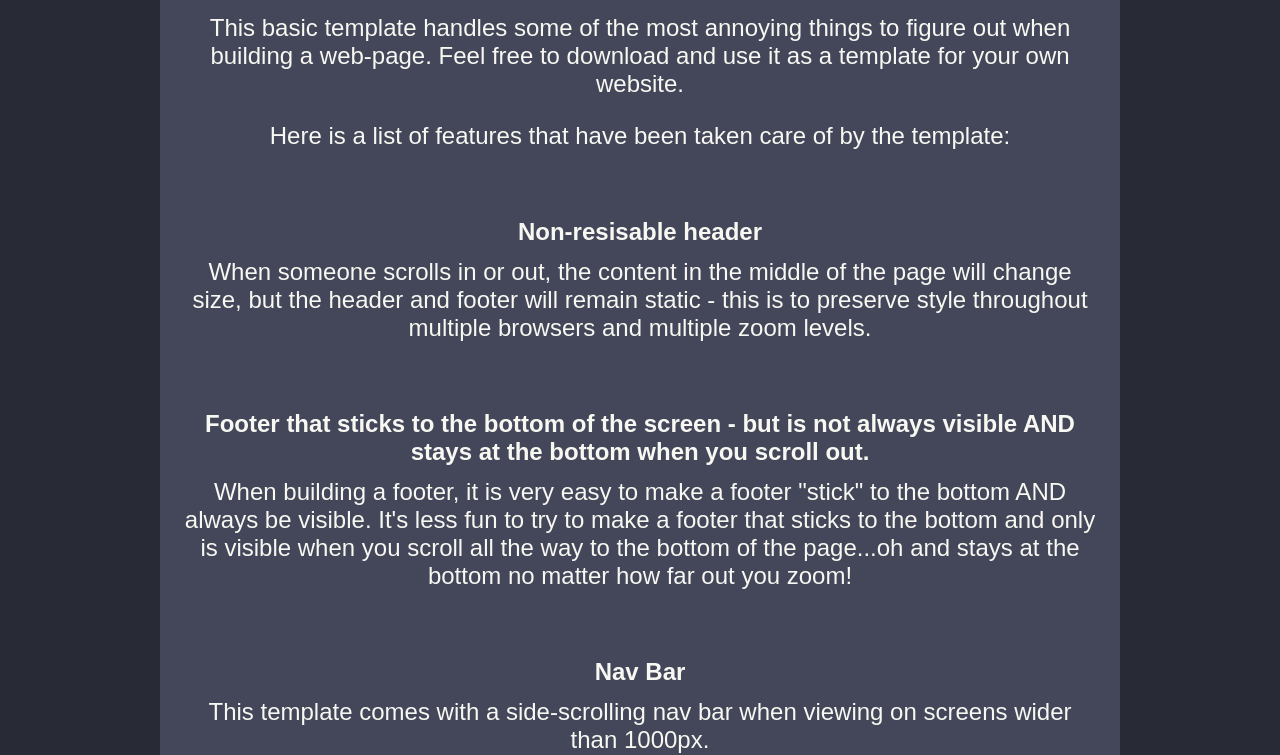
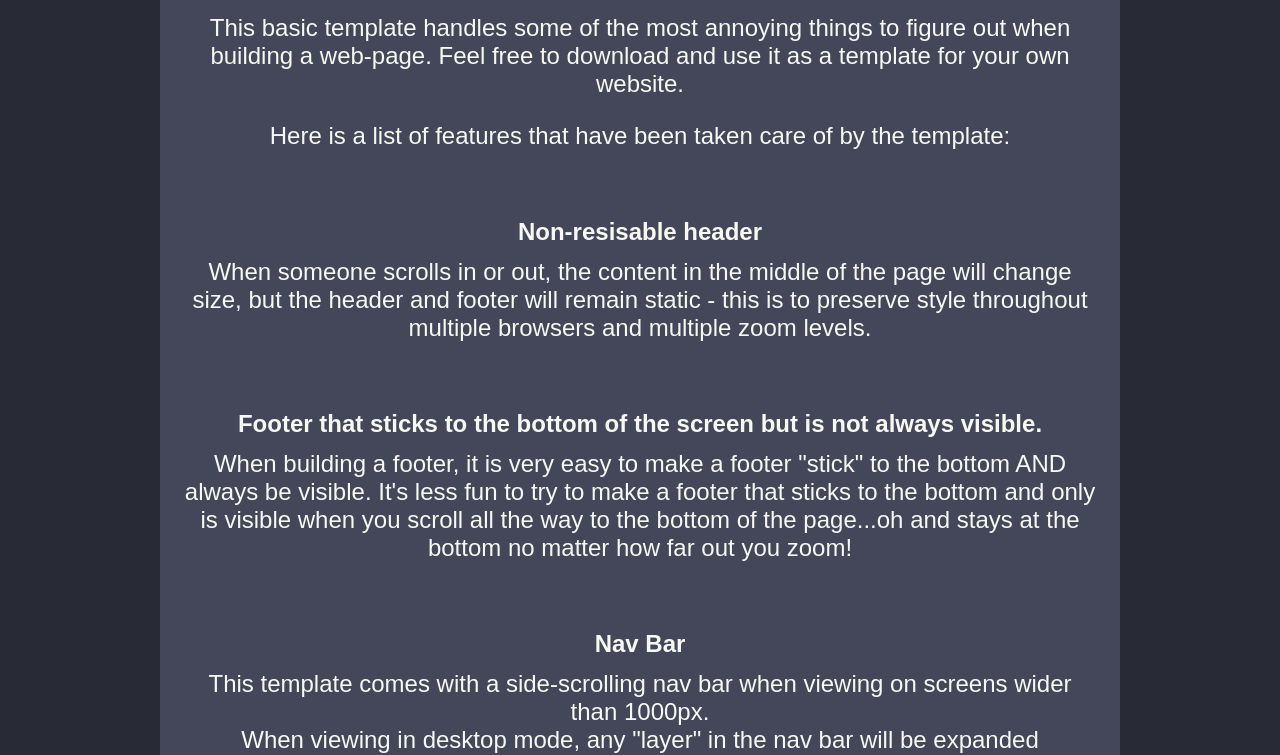
Before and after one commit to ChrisSaladin/ChrisSaladin.github.io, a plain HTML site: page darkTheme.html in a window 1280 px wide. Shown: the part 52-807 px from the top of the page. Drawn offline with Linux system fonts and the light colour scheme.

Commit message:
Add files via upload

```diff
--- a/darkTheme.html
+++ b/darkTheme.html
@@ -81,7 +81,7 @@
 
             <br>
             <br>
-            <h4>Footer that sticks to the bottom of the screen - but is not always visible AND stays at the bottom when you scroll out.</h4>
+            <h4>Footer that sticks to the bottom of the screen but is not always visible.</h4>
 
             <p>When building a footer, it is very easy to make a footer "stick" to the bottom AND always be visible. It's less fun to try to make a footer that sticks to the bottom and only is visible when you scroll all the way to the bottom of the page...oh and stays at the bottom no matter how far out you zoom!</p>
 
```
Also changed, not shown: index.html (+1 -1 lines).
